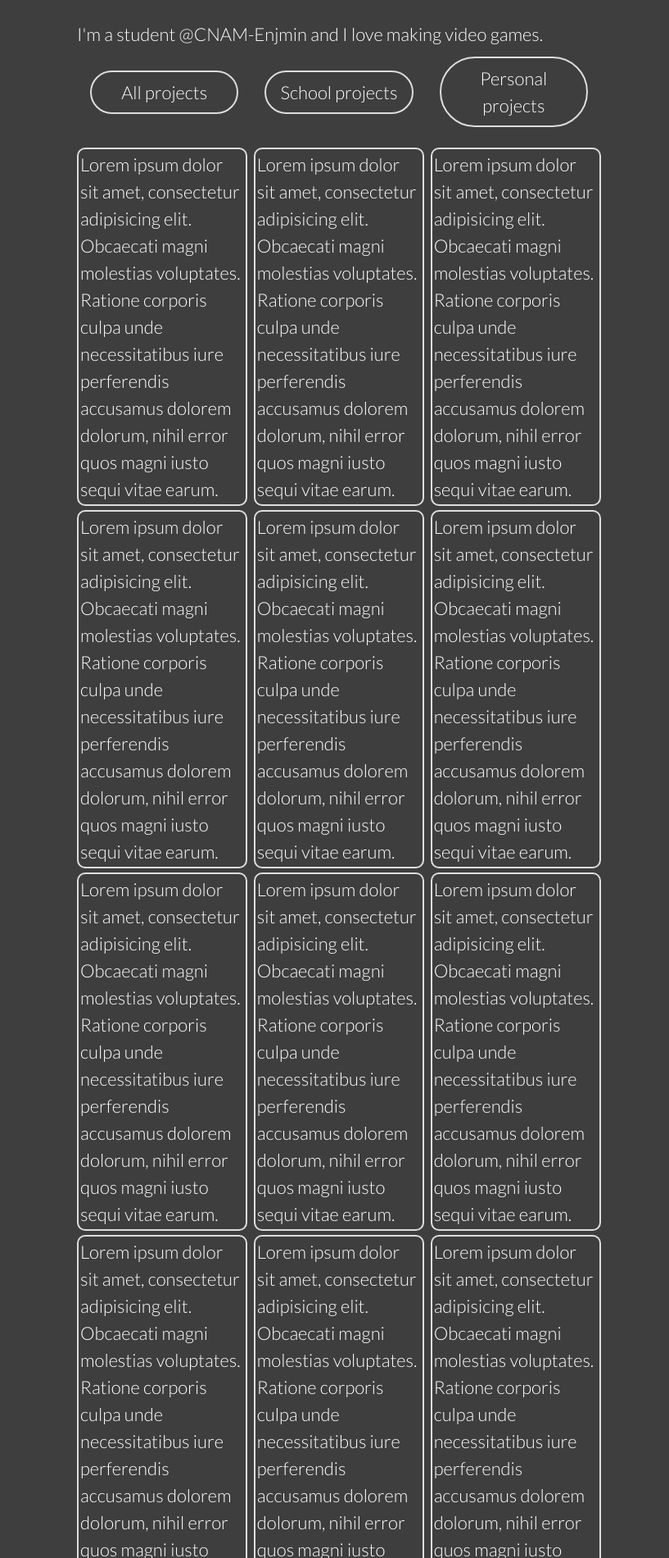
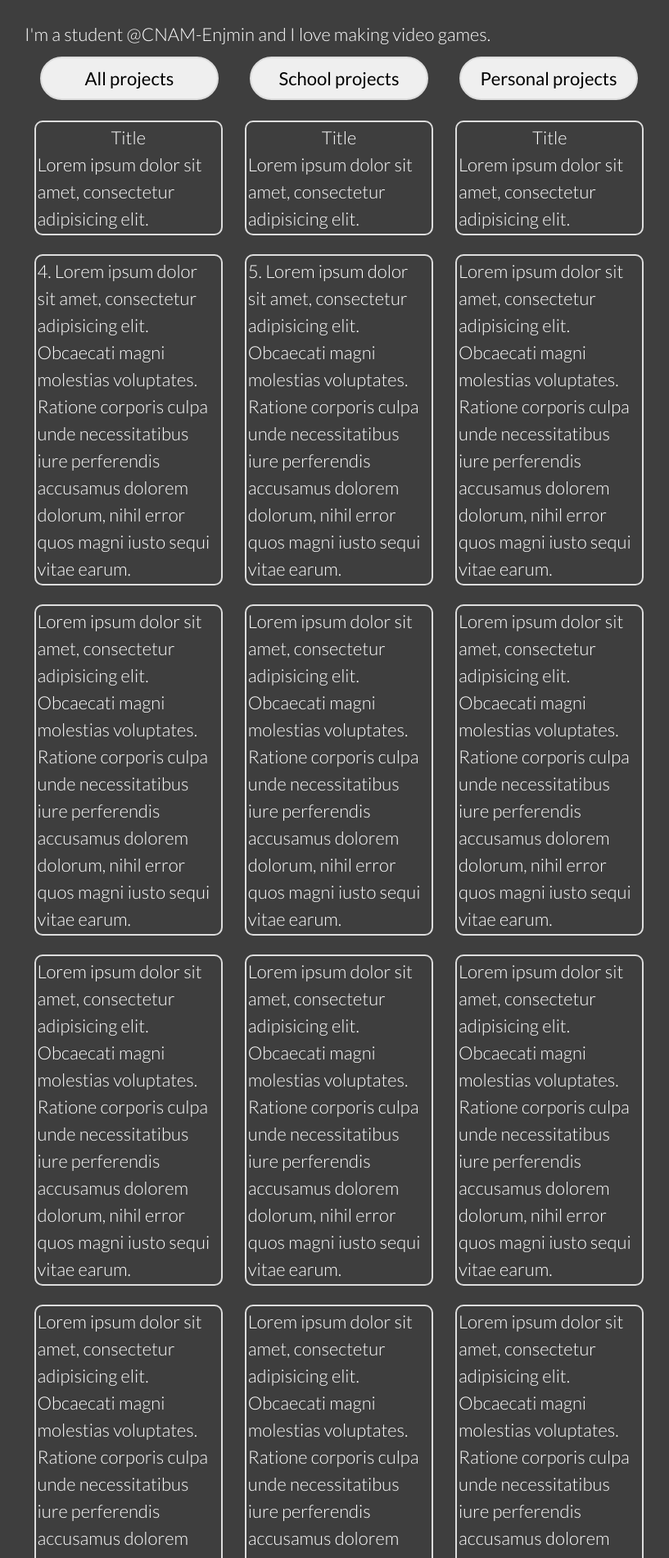
Before and after one commit to Clement-R/clement-r.github.io, a Jekyll site: the page built from index.md, in a window 1280 px wide. Shown: the part 450-2350 px from the top of the page at 82% size, without its empty margins (226-1043 px from the left). Built offline with Jekyll 4.4.1, drawn with Linux system fonts in a browser that asks for light colours; nearby versions of some CDN libraries.

Commit message:
Work on grid layout

```diff
--- a/_includes/head.html
+++ b/_includes/head.html
@@ -19,8 +19,9 @@
   <link href="https://maxcdn.bootstrapcdn.com/font-awesome/4.7.0/css/font-awesome.min.css" rel="stylesheet">
 
   <!-- JS -->
-  <script async defer src="https://buttons.github.io/buttons.js"></script>
-  <script async defer src="https://cdn.jsdelivr.net/particles.js/2.0.0/particles.min.js"></script>
-  <script async defer src="{{ "/assets/app.js" | prepend: full_base_url }}"></script>
-  <script async defer src="https://unpkg.com/isotope-layout@3/dist/isotope.pkgd.min.js"></script>
+  <script src="https://code.jquery.com/jquery-3.2.1.min.js"></script>
+  <script src="https://buttons.github.io/buttons.js"></script>
+  <script src="https://cdn.jsdelivr.net/particles.js/2.0.0/particles.min.js"></script>
+  <script src="https://unpkg.com/isotope-layout@3/dist/isotope.pkgd.min.js"></script>
+  <script src="{{ "/assets/app.js" | prepend: full_base_url }}"></script>
 </head>
--- a/_layouts/home.html
+++ b/_layouts/home.html
@@ -28,31 +28,34 @@
                 <div><p>I'm a student <a href="http://www.enjmin.fr/" target="_blank">@CNAM-Enjmin</a> and I love making video games.</p></div>
 
                 <div id="projects-filters">
-                    <div class="projects-selector">All projects</div>
-                    <div class="projects-selector">School projects</div>
-                    <div class="projects-selector">Personal projects</div>
+                    <button class="projects-selector" data-filter="*">All projects</button>
+                    <button class="projects-selector" data-filter=".school-project">School projects</button>
+                    <button class="projects-selector" data-filter=".personnal-project">Personal projects</button>
                 </div>
 
                 <div id="projects-container">
 
-                    <div class="project">
-                        Lorem ipsum dolor sit amet, consectetur adipisicing elit. Obcaecati magni molestias voluptates. Ratione corporis culpa unde necessitatibus iure perferendis accusamus dolorem dolorum, nihil error quos magni iusto sequi vitae earum.
+                    <div class="project school-project">
+                        <div class="project-title">Title</div>
+                        Lorem ipsum dolor sit amet, consectetur adipisicing elit.
+                    </div>
+
+                    <div class="project personnal-project">
+                        <div class="project-title">Title</div>
+                        Lorem ipsum dolor sit amet, consectetur adipisicing elit.
                     </div>
 
                     <div class="project">
-                        Lorem ipsum dolor sit amet, consectetur adipisicing elit. Obcaecati magni molestias voluptates. Ratione corporis culpa unde necessitatibus iure perferendis accusamus dolorem dolorum, nihil error quos magni iusto sequi vitae earum.
+                        <div class="project-title">Title</div>
+                        Lorem ipsum dolor sit amet, consectetur adipisicing elit.
                     </div>
 
                     <div class="project">
-                        Lorem ipsum dolor sit amet, consectetur adipisicing elit. Obcaecati magni molestias voluptates. Ratione corporis culpa unde necessitatibus iure perferendis accusamus dolorem dolorum, nihil error quos magni iusto sequi vitae earum.
+                        4. Lorem ipsum dolor sit amet, consectetur adipisicing elit. Obcaecati magni molestias voluptates. Ratione corporis culpa unde necessitatibus iure perferendis accusamus dolorem dolorum, nihil error quos magni iusto sequi vitae earum.
                     </div>
 
                     <div class="project">
-                        Lorem ipsum dolor sit amet, consectetur adipisicing elit. Obcaecati magni molestias voluptates. Ratione corporis culpa unde necessitatibus iure perferendis accusamus dolorem dolorum, nihil error quos magni iusto sequi vitae earum.
-                    </div>
-
-                    <div class="project">
-                        Lorem ipsum dolor sit amet, consectetur adipisicing elit. Obcaecati magni molestias voluptates. Ratione corporis culpa unde necessitatibus iure perferendis accusamus dolorem dolorum, nihil error quos magni iusto sequi vitae earum.
+                        5. Lorem ipsum dolor sit amet, consectetur adipisicing elit. Obcaecati magni molestias voluptates. Ratione corporis culpa unde necessitatibus iure perferendis accusamus dolorem dolorum, nihil error quos magni iusto sequi vitae earum.
                     </div>
 
                     <div class="project">
--- a/_sass/_home.scss
+++ b/_sass/_home.scss
@@ -203,7 +203,7 @@
 }
 
 #projects > div {
-	width: 50%;
+	width: 60%;
 	justify-content: flex-end;
 	margin-left: auto;
 	margin-right: auto;
@@ -242,13 +242,20 @@
 }
 
 .project {
-	width: calc(100% / 3 - 10px / 2);
-	display: inline-block;
+	width: 30%;
+	height: auto;
 
 	border:2px solid #ddd; /* add border to the buttons */
 	border-radius: 10px;
 
 	padding: 2px;
 
-	margin-bottom: 5px;
+	margin-left: 1.5%;
+	margin-right: 1.5%;
+
+	margin-bottom: 3%;
 }
+
+.project-title {
+	text-align: center;
+}
```
Also changed, not shown: assets/app.js (+17 -0 lines).
